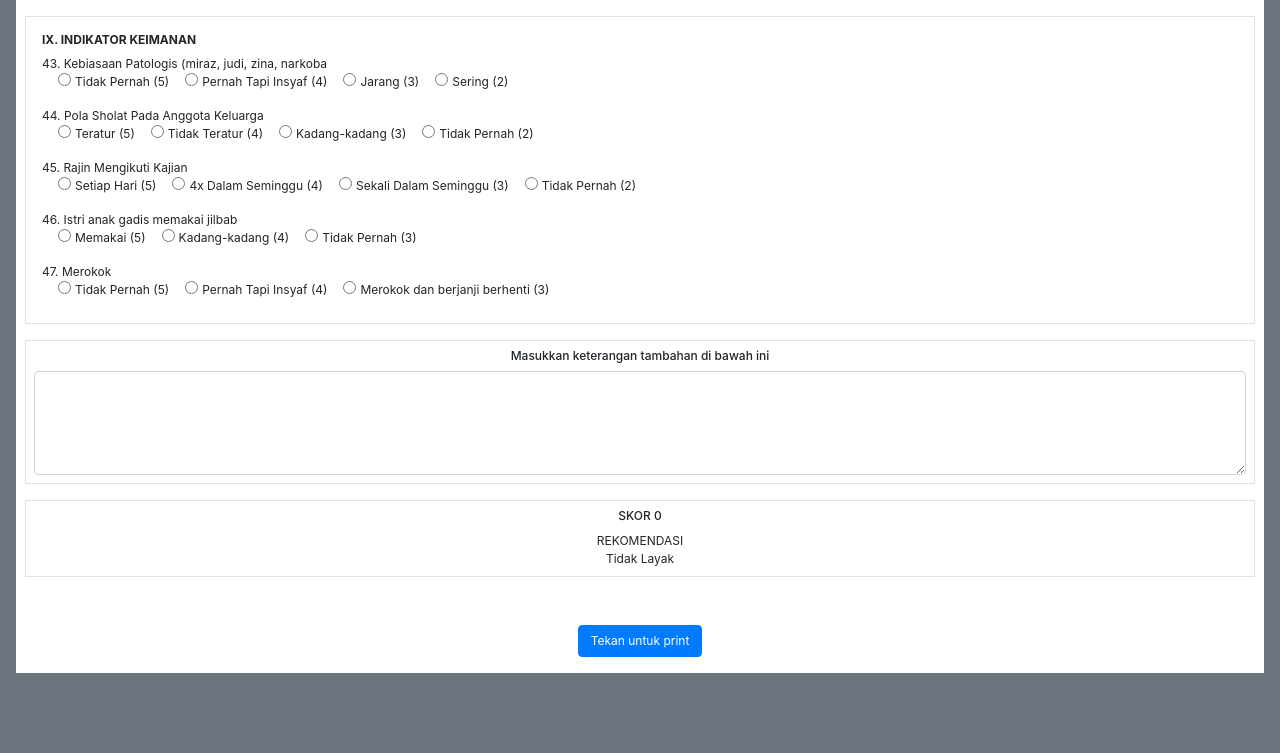
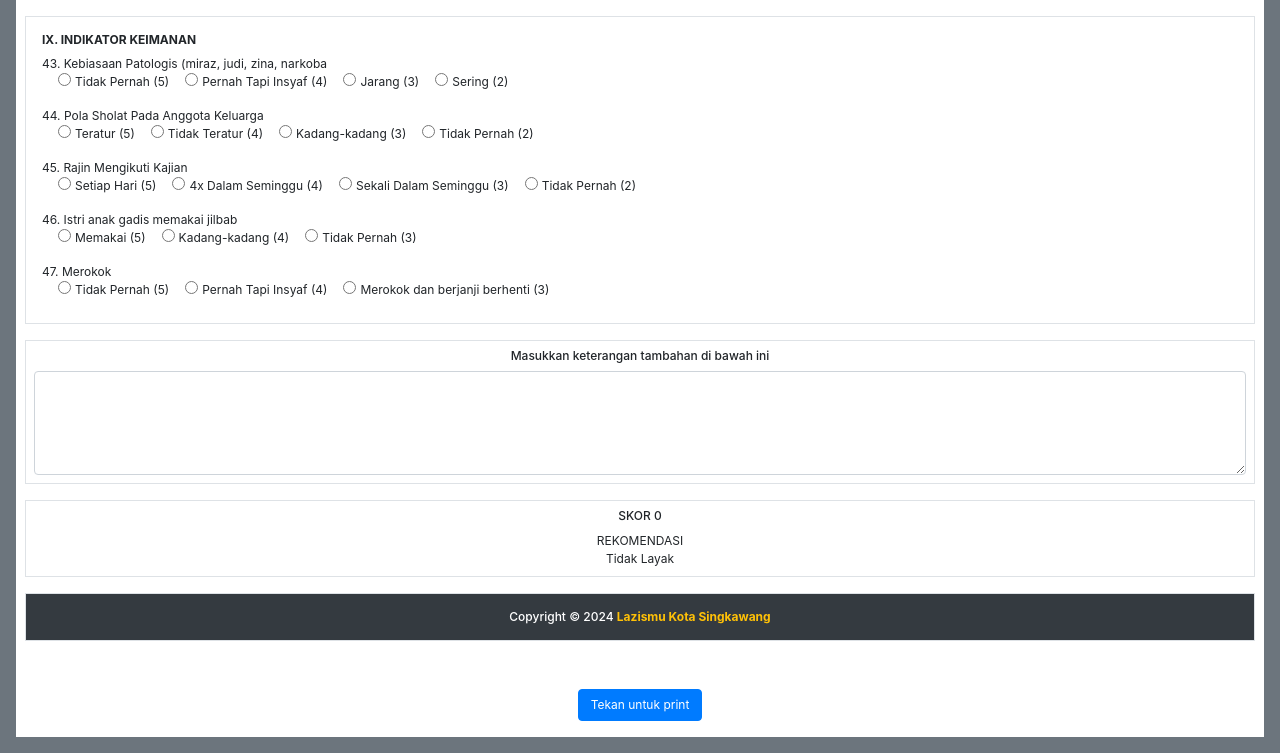
Before and after one commit to lazyudhowd/survey, a plain HTML site: page index.html in a window 1280 px wide. Shown: the part 3238-3991 px from the top of the page. Before the commit the page ends 3927 px from the top, so only its background shows below. Drawn offline with nearby package versions, Linux system fonts and the light colour scheme; a script that the page names is missing.

Commit message:
Update index.html

```diff
--- a/index.html
+++ b/index.html
@@ -24,7 +24,7 @@
 	<h1 class="fs-4 text-center border-bottom d-none">PEMBUATAN DAFTAR PERTANYAAN</h1>
 	<h1 class="fs-4 text-center border-bottom d-none">CONTOH 1</h1>
 	<form id="form1" class="row bg-white m-2 p-2 rounded-1 pb-3 justify-content-center">
-		<h1 class="col-12 text-center">Lembar Survey Penerima Manfaat</h1>
+		<h1 id="headerJudul" class="col-12 text-center">Lembar Survey Penerima Manfaat</h1>
 		<div class="p-2">
 			<div id="areaSurvey" class="row mb-3 p-2">
 				<div id="targetDataMasukLazismu" class="w-100"></div>
@@ -42,6 +42,12 @@
 						<h3 id="labelSkor">SKOR 450</h3>
 						<div>REKOMENDASI</div>
 						<div id="labelRekomendasi">Perhatian Khusus</div>
+					</div>
+				</div>
+
+				<div id="copyright" class="w-100">
+					<div class="mt-3 border p-2 text-center bg-dark">
+						<h3 id="cpright" class="pt-2 text-white">Copyright © 2024 <b><a href="google.com" class="text-warning">Lazismu Kota Singkawang</a></b></h3>
 					</div>
 				</div>
 			</div>
```
